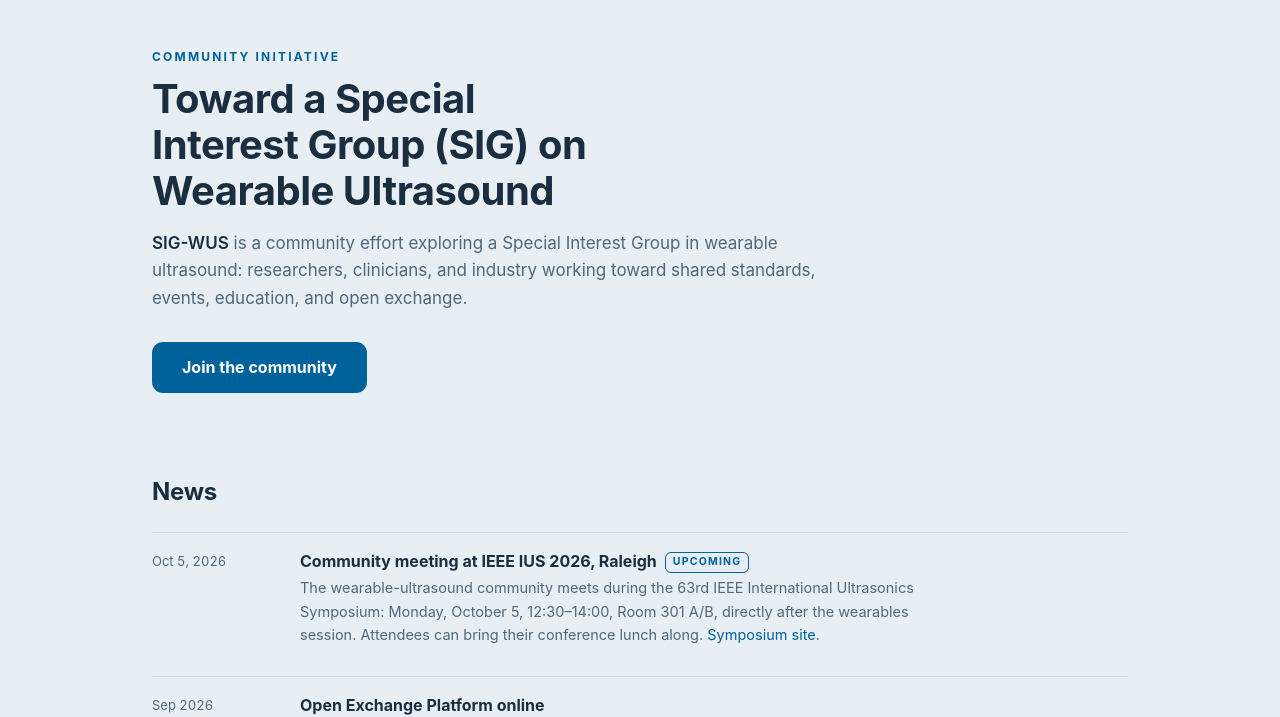
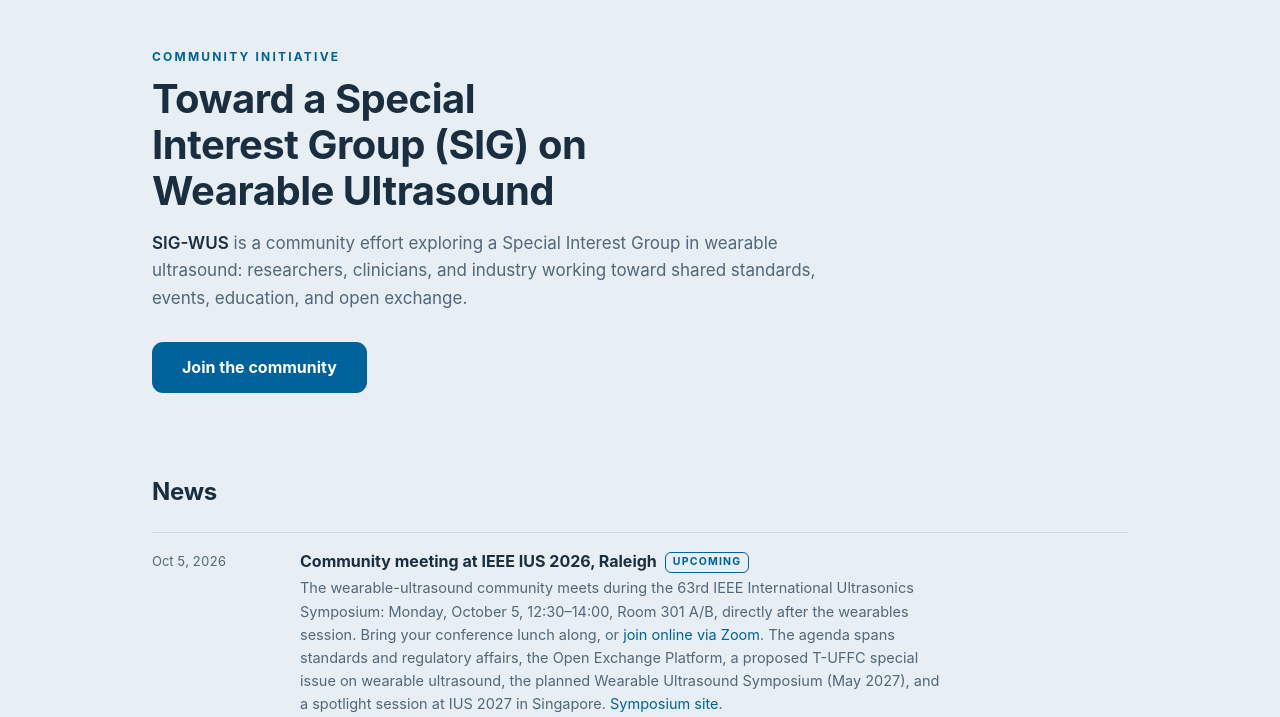
Before and after one commit to sig-wus/sig-wus.github.io, a plain HTML site: page index.html in a window 1280 px wide. Shown: the part 84-801 px from the top of the page. Drawn offline with Linux system fonts and the light colour scheme.

Commit message:
Add online participation and agenda to IUS meeting news

```diff
--- a/index.html
+++ b/index.html
@@ -226,7 +226,7 @@
         <div class="news-date">Oct 5, 2026</div>
         <div>
           <div class="news-title">Community meeting at IEEE IUS 2026, Raleigh<span class="news-flag">upcoming</span></div>
-          <p class="news-body">The wearable-ultrasound community meets during the 63rd IEEE International Ultrasonics Symposium: Monday, October 5, 12:30&#8211;14:00, Room 301 A/B, directly after the wearables session. Attendees can bring their conference lunch along. <a href="https://ieee-ius.org/2026">Symposium site</a>.</p>
+          <p class="news-body">The wearable-ultrasound community meets during the 63rd IEEE International Ultrasonics Symposium: Monday, October 5, 12:30&#8211;14:00, Room 301 A/B, directly after the wearables session. Bring your conference lunch along, or <a href="https://gmu.zoom.us/j/91535168811?pwd=5HoUaX0HjSg7NnuR6aWbUsLAtUv9Si.1">join online via Zoom</a>. The agenda spans standards and regulatory affairs, the Open Exchange Platform, a proposed T-UFFC special issue on wearable ultrasound, the planned Wearable Ultrasound Symposium (May 2027), and a spotlight session at IUS 2027 in Singapore. <a href="https://ieee-ius.org/2026">Symposium site</a>.</p>
         </div>
       </li>
       <li>
```
